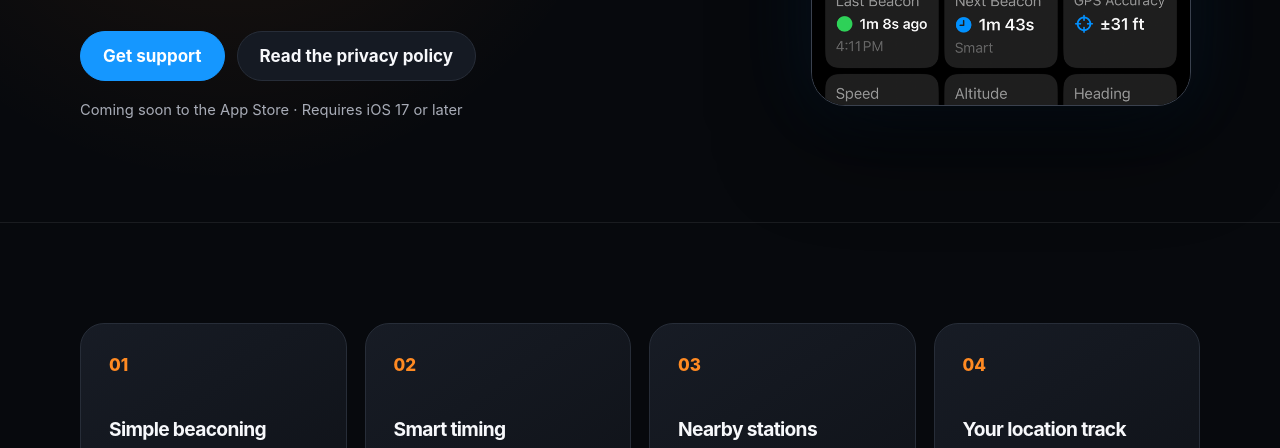
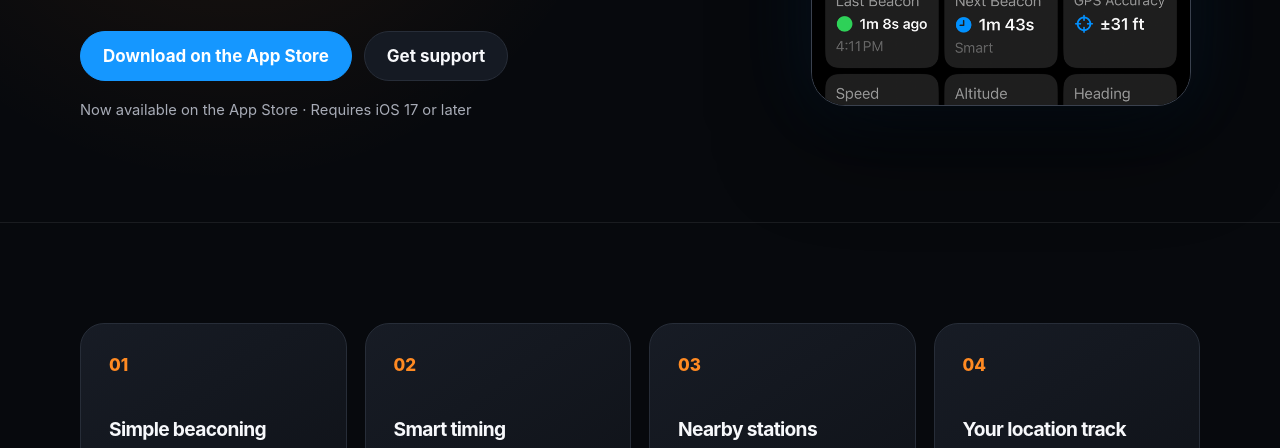
Before and after one commit to dbsanders/beacon-73, a plain HTML site: page website/index.html in a window 1280 px wide. Shown: the part 652-1100 px from the top of the page. Drawn offline with Linux system fonts and the light colour scheme.

Commit message:
Update website

```diff
--- a/website/index.html
+++ b/website/index.html
@@ -4,7 +4,7 @@
   <meta charset="utf-8">
   <meta name="viewport" content="width=device-width, initial-scale=1">
   <title>Beacon 73 — APRS for iPhone</title>
-  <meta name="description" content="Beacon 73 makes APRS position beaconing simple on iPhone, with clear controls, smart timing, and a supporting live map.">
+  <meta name="description" content="Beacon 73 makes APRS position beaconing simple on iPhone, with clear controls, smart timing, and a supporting live map. Now available on the App Store.">
   <link rel="icon" href="/assets/favicon.svg" type="image/svg+xml">
   <link rel="stylesheet" href="/assets/styles.css">
 </head>
@@ -23,10 +23,10 @@
         <h1>Beacon your<br><strong>position. Simply.</strong></h1>
         <p class="lede">Simple, straightforward APRS beaconing from your iPhone.</p>
         <div class="actions">
-          <a class="button primary" href="/support/">Get support</a>
-          <a class="button" href="/privacy/">Read the privacy policy</a>
+          <a class="button primary" href="https://apps.apple.com/us/app/beacon-73-aprs/id6814644335">Download on the App Store</a>
+          <a class="button" href="/support/">Get support</a>
         </div>
-        <p class="availability">Coming soon to the App Store · Requires iOS 17 or later</p>
+        <p class="availability">Now available on the App Store · Requires iOS 17 or later</p>
       </div>
       <div class="phone" aria-label="Beacon 73 online beaconing dashboard">
         <img src="/assets/demo-map.png" alt="Beacon 73 online with auto-beaconing enabled, a next-beacon timer, and a Send Beacon Now control" width="736" height="1600">
```
Also changed, not shown: 2 other files.
